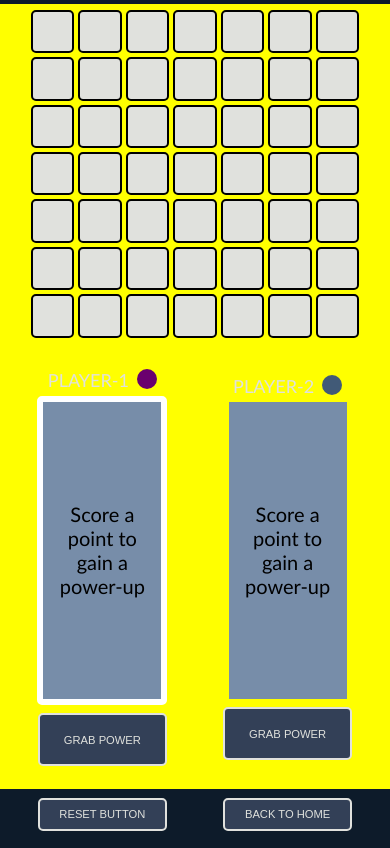
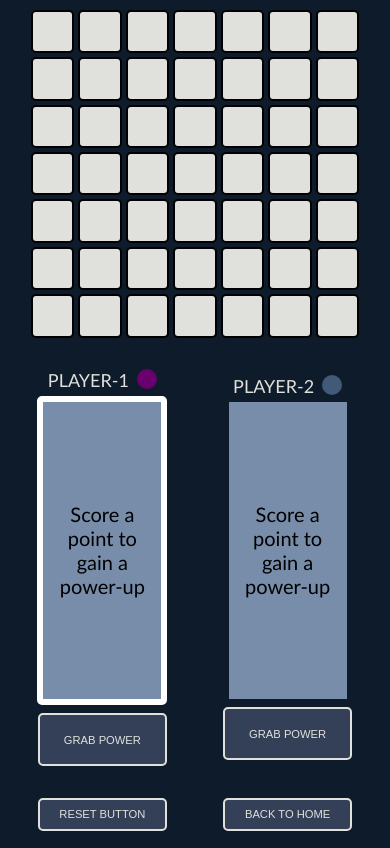
Before and after one commit to harshp4114/TicTacToe-V2, a plain HTML site: page game.html in a window 390 px wide. Drawn offline with Linux system fonts and the light colour scheme.

Commit message:
responsive till 900px done

```diff
--- a/game.css
+++ b/game.css
@@ -12,7 +12,7 @@ body {
     background-color: #0D1B2A;
     height: 100%;
     width: 100%;
-    /* overflow: hidden; */
+    overflow: hidden;
 }
 
 /* the outermost div of the game */
@@ -398,7 +398,7 @@ body {
         align-items: center;
         align-content: center;
         flex-wrap: wrap;
-        /* overflow: hidden; */
+        overflow: hidden;
     }
 
     /* the outermost div of the game */
@@ -407,7 +407,6 @@ body {
         flex-direction: column;
         flex-wrap: wrap;
         justify-content: stretch;
-        background-color: yellow;
         align-items: center;
         align-content: center;
         width: 100%;
@@ -786,6 +785,7 @@ body {
         align-items: center;
         align-content: center;
         flex-wrap: wrap;
+        overflow: hidden;
     }
 
     /* the outermost div of the game */
```
